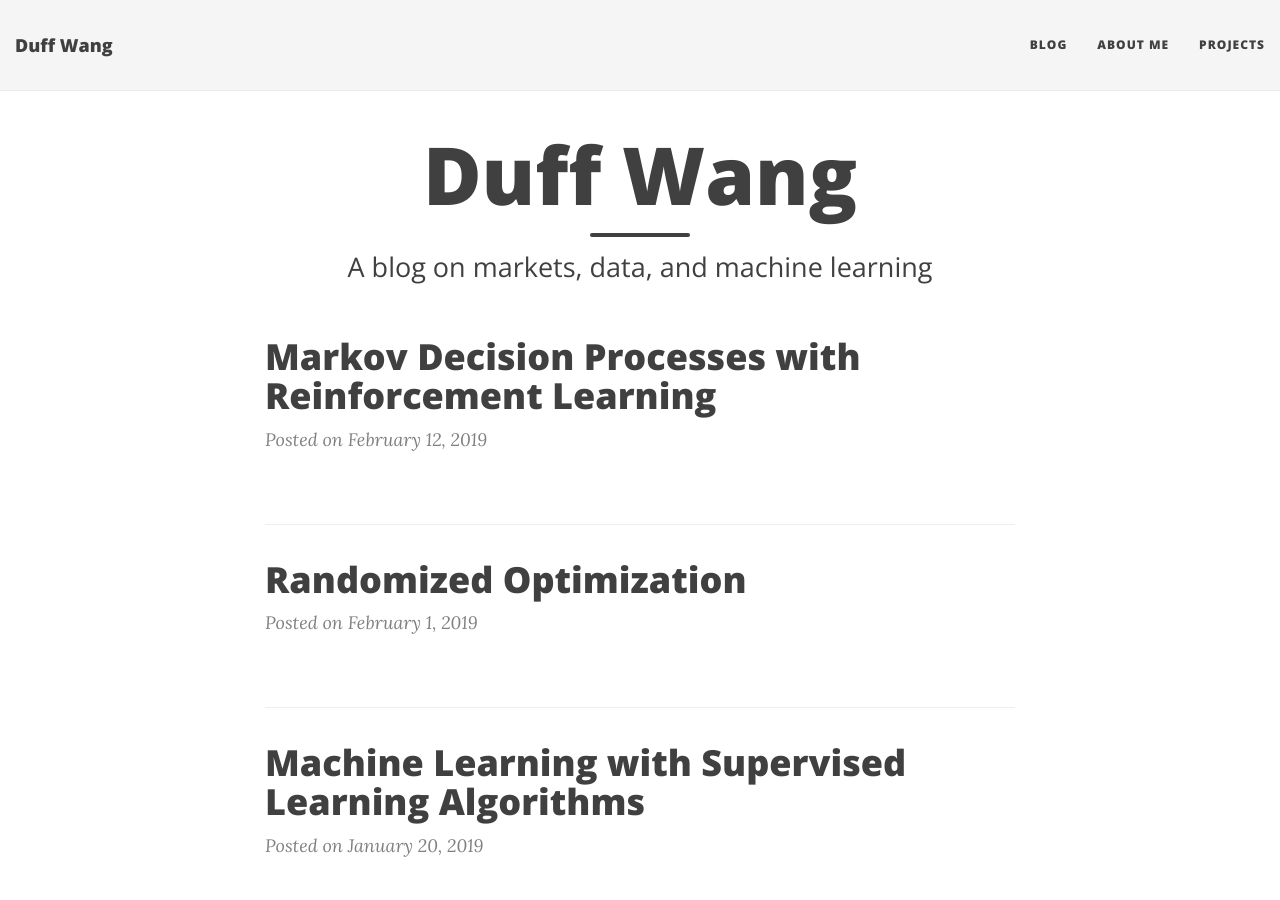
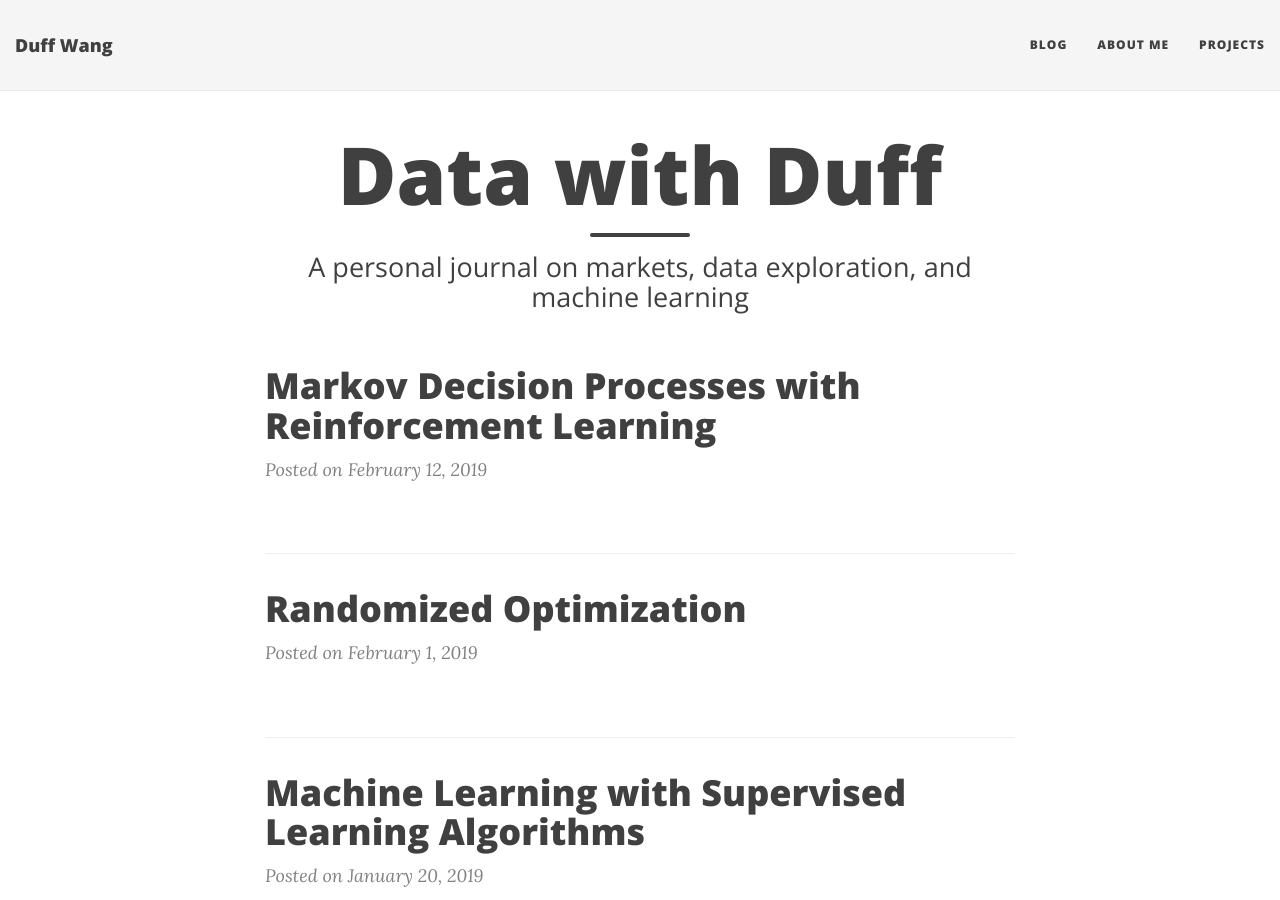
Before and after one commit to duffwang/duffwang.github.io, a Jekyll site: the page built from index.html, in a window 1280 px wide and 900 px high. Built offline with Jekyll 4.4.1, drawn with Linux system fonts in a browser that asks for light colours; nearby versions of some CDN libraries; the list of posts is cut into pages by our own code.

Commit message:
Update index.html

```diff
--- a/index.html
+++ b/index.html
@@ -1,7 +1,7 @@
 ---
 layout: page
-title: Duff Wang
-subtitle: A blog on markets, data, and machine learning
+title: Data with Duff
+subtitle: A personal journal on markets, data exploration, and machine learning
 use-site-title: true
 ---
 
```
